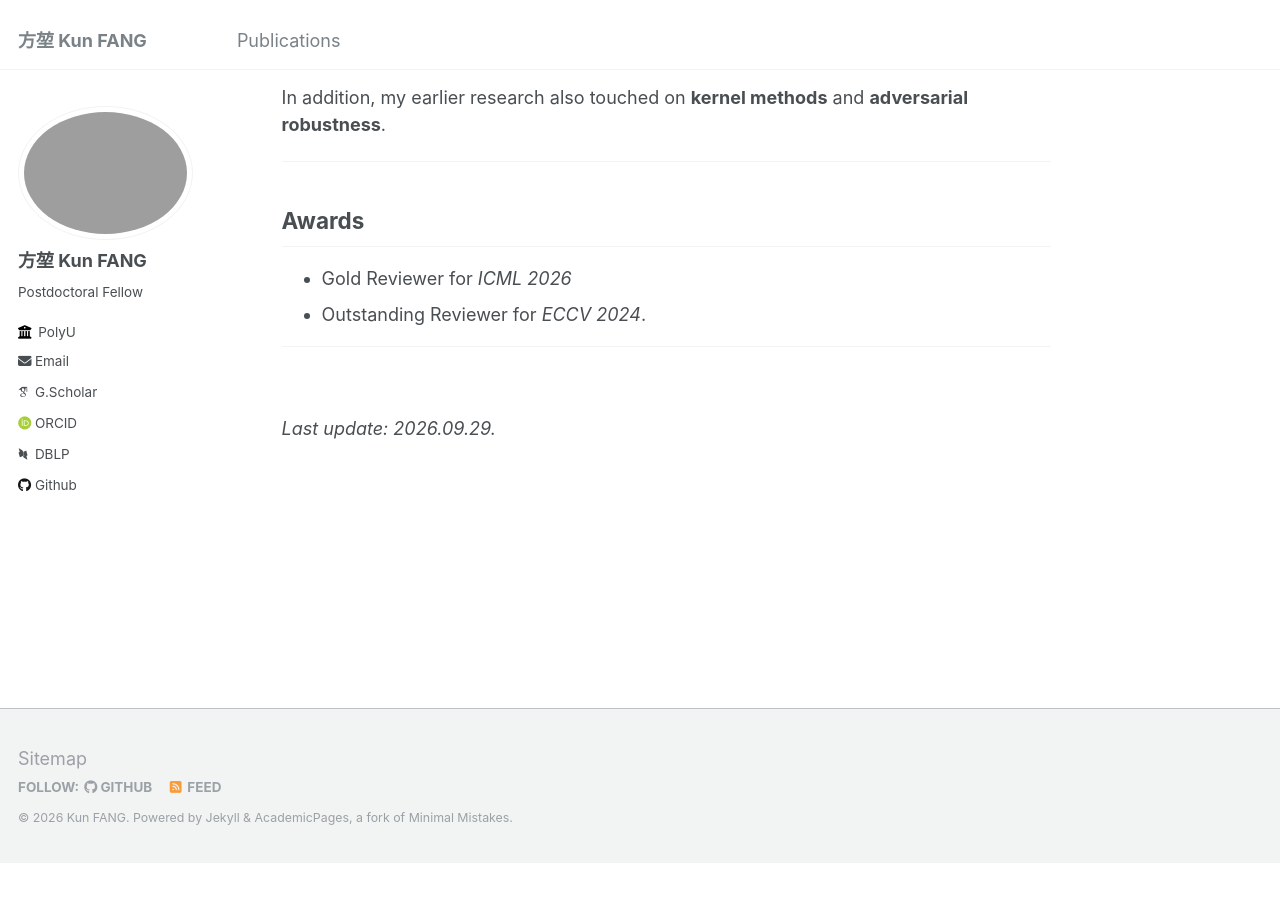
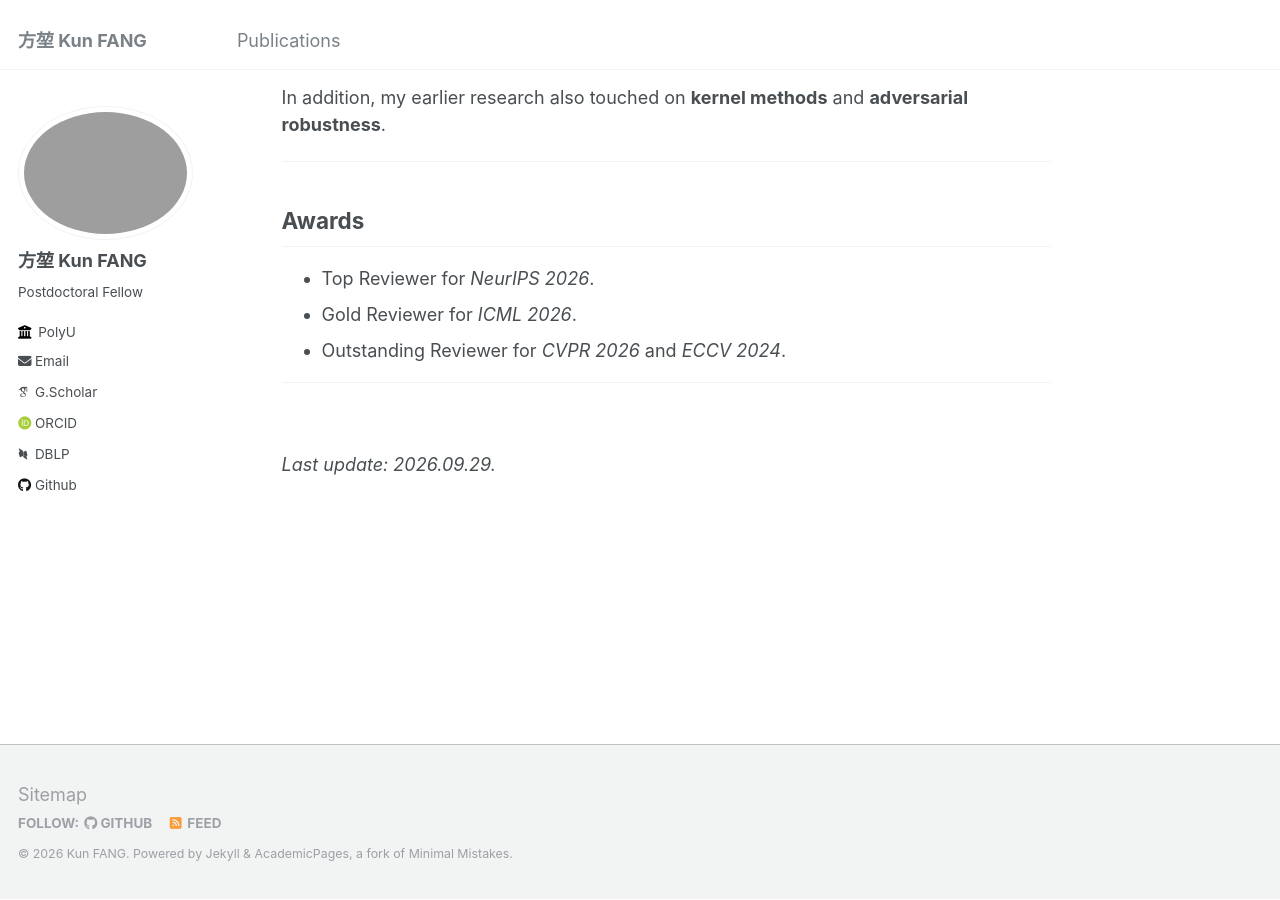
Before and after one commit to fanghenshaometeor/fanghenshaometeor.github.io, a Jekyll site: the page built from _pages/about.md, in a window 1280 px wide and 900 px high, scrolled down 932 px. Built offline with Jekyll 4.4.1, drawn with Linux system fonts in a browser that asks for light colours; some web fonts are replaced; before the commit the page ends 1796 px from its top, so only the background shows below that.

Commit message:
update-pub

```diff
--- a/_pages/about.md
+++ b/_pages/about.md
@@ -28,8 +28,9 @@ In addition, my earlier research also touched on **kernel methods** and **advers
 
 Awards
 ---
-- Gold Reviewer for *ICML 2026*
-- Outstanding Reviewer for *ECCV 2024*.
+- Top Reviewer for *NeurIPS 2026*.
+- Gold Reviewer for *ICML 2026*.
+- Outstanding Reviewer for *CVPR 2026* and *ECCV 2024*.
 
 ---
 
```
Also changed, not shown: _pages/publications.md (+2 -1 lines).
